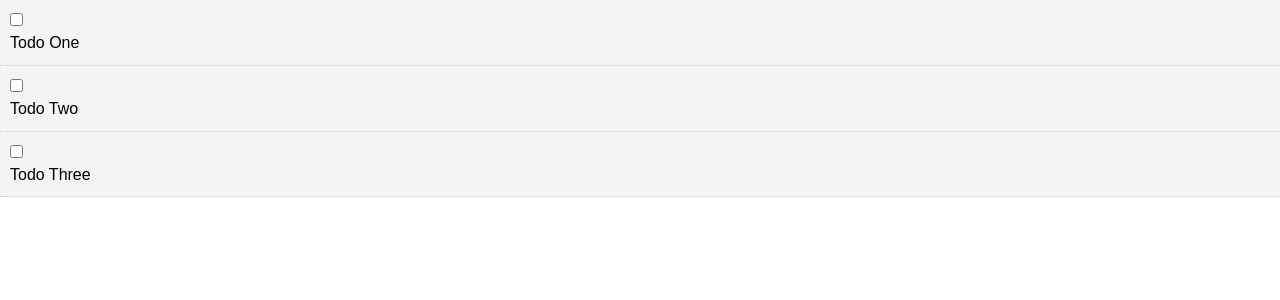
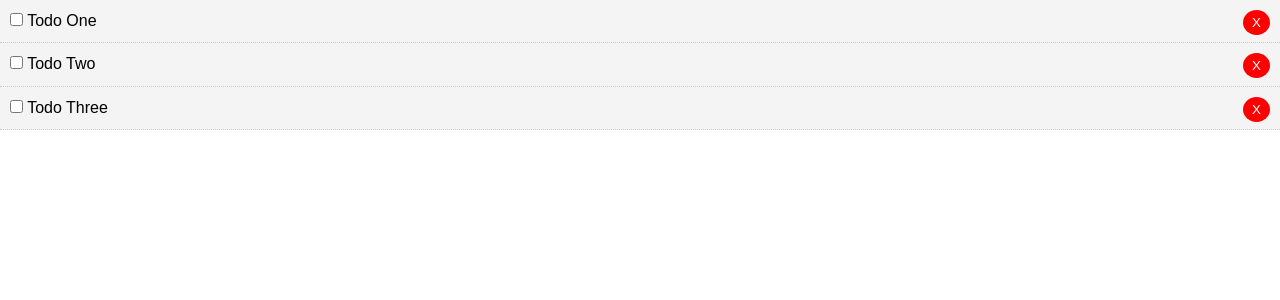
Before and after one commit to awantech-io/vue-todos, a Vue app: page / in a window 1280 px wide. Shown: the top 300 px of the page. Built offline with nearby package versions, Linux system fonts and the light colour scheme.

Commit message:
delete todo

```diff
--- a/src/App.vue
+++ b/src/App.vue
@@ -1,6 +1,6 @@
 <template>
   <div id="app">
-    <Todos v-bind:todos="todos"/>
+    <Todos v-bind:todos="todos" v-on:del-todo="deleteTodo" />
   </div>
 </template>
 
@@ -34,6 +34,12 @@
         }
       ]
     }
+  },
+
+  methods:{
+    deleteTodo(id) {
+      this.todos = this.todos.filter( todo => todo.id !== id );
+    }
   }
 }
 </script>
--- a/src/components/TodoItem.vue
+++ b/src/components/TodoItem.vue
@@ -1,7 +1,10 @@
 <template>
     <div class="todo-item" v-bind:class="{'is-complete':todo.completed}">
-      <input type="checkbox" v-on:change="markCompleted">
-        <p>{{todo.title}}</p>
+        <p>
+           <input type="checkbox" v-on:change="markCompleted">
+          {{todo.title}}
+          <button @click="$emit('del-todo', todo.id)" class='del'>X</button>
+        </p>
     </div>
 </template>
 
--- a/src/components/Todos.vue
+++ b/src/components/Todos.vue
@@ -1,7 +1,7 @@
 <template>
 <div>
     <div v-bind:key="todo.id" v-for="todo in todos">
-    <TodoItem v-bind:todo="todo" />
+    <TodoItem v-bind:todo="todo" v-on:del-todo="$emit('del-todo', todo.id)" />
     </div>
 </div>
 </template>
```
